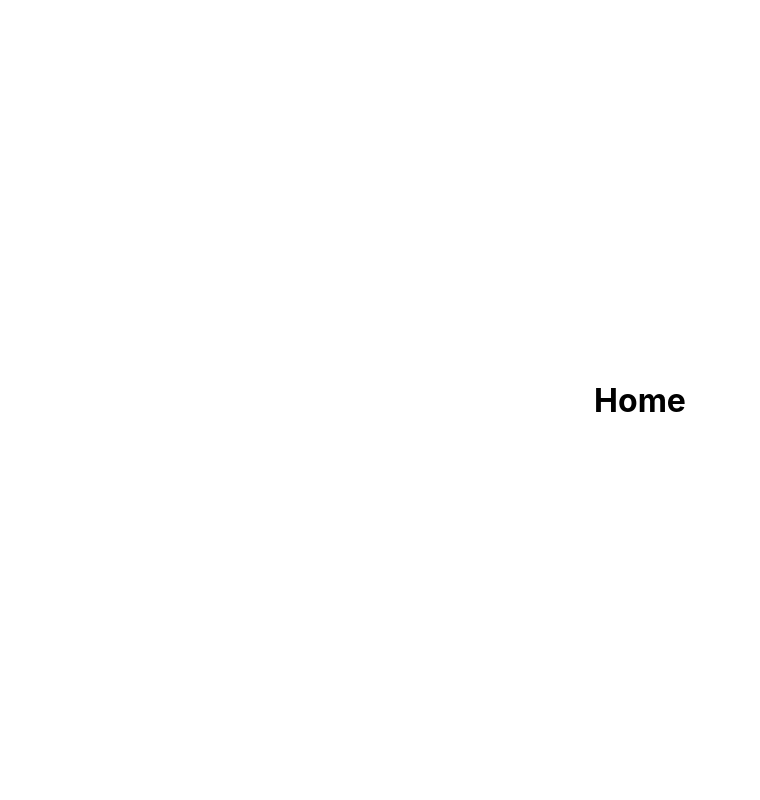
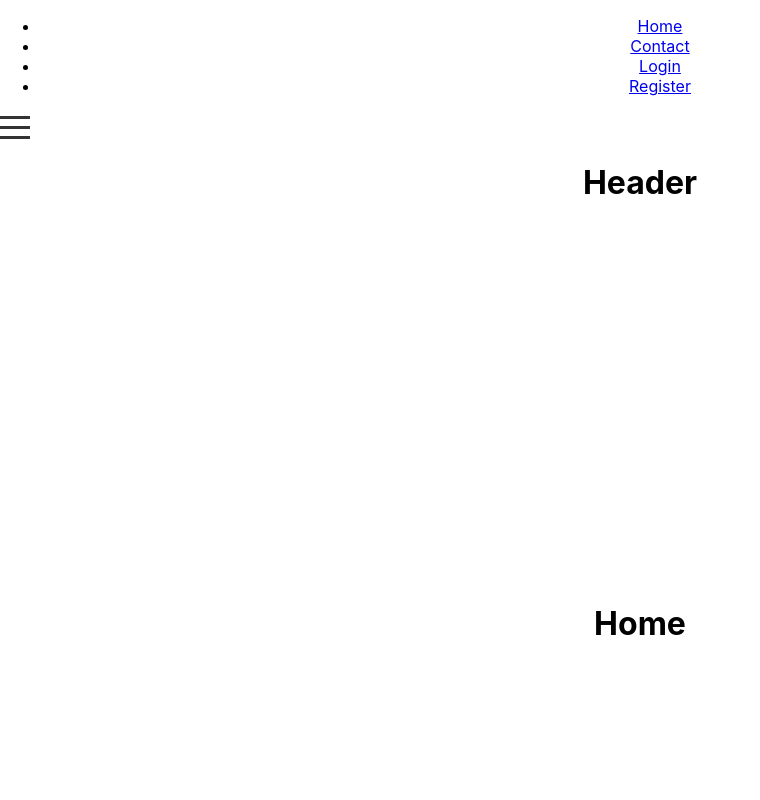
Before and after one commit to ozz1webdev/sokrates, a React (Create React App) app in the folder frontend/: page / in a window 1280 px wide. Shown: the top 800 px of the page, without its empty margins (0-760 px from the left). Built offline with nearby package versions, Linux system fonts and the light colour scheme.

Commit message:
creating navbar

```diff
--- a/frontend/src/App.js
+++ b/frontend/src/App.js
@@ -1,10 +1,32 @@
 import './App.css';
 import Homepage from './pages/home.jsx';
+import Navbar from './components/navbar.jsx';
+
+const Layout = ({ children }) => {
+  return (
+    <div>
+      <header>
+        <h1>Header</h1>
+      </header>
+      <main>
+        {children}
+      </main>
+      <footer>
+        <h1>Footer</h1>
+      </footer>
+    </div>
+  );
+};
 
 function App() {
   return (
     <div className="App">
-      <Homepage />
+
+      <Navbar />
+
+      <Layout>
+        <Homepage />
+      </Layout>
     </div>
   );
 }
--- /dev/null
+++ b/frontend/src/components/burgermenu.jsx
@@ -0,0 +1,33 @@
+import React, { useState } from 'react';
+import styles from '../styles/burgermenu.module.css';
+
+const BurgerMenu = () => {
+    const [isOpen, setIsOpen] = useState(false);
+
+    const toggleMenu = () => {
+        setIsOpen(!isOpen);
+    };
+
+    return (
+        <div className={styles.burgerMenu}> {/* Apply styles using styles.variableName */}
+            <div
+                className={`${styles.burger} ${isOpen ? styles.open : ''}`}
+                onClick={toggleMenu}
+            >
+                <div className={styles.bar}></div>
+                <div className={styles.bar}></div>
+                <div className={styles.bar}></div>
+            </div>
+            <nav className={`${styles.nav} ${isOpen ? styles.open : ''}`}>
+                <ul>
+                    <li><a href="#home">Home</a></li>
+                    <li><a href="#contact">Contact</a></li>
+                    <li><a href="#login">Login</a></li>
+                    <li><a href="#registr">Register</a></li>
+                </ul>
+            </nav>
+        </div>
+    );
+};
+
+export default BurgerMenu;
--- /dev/null
+++ b/frontend/src/components/navbar.jsx
@@ -0,0 +1,20 @@
+import React from "react";
+import styles from '../styles/navbar.module.css';
+import Burgermenu from './burgermenu.jsx';
+
+function Navbar() {
+
+    return (
+        <div>
+            <ul>
+                <li><a href="#home">Home</a></li>
+                <li><a href="#contact">Contact</a></li>
+                <li><a href="#login">Login</a></li>
+                <li><a href="#register">Register</a></li>
+            </ul>
+            <Burgermenu />
+        </div>
+    );
+}
+
+export default Navbar;
--- /dev/null
+++ b/frontend/src/styles/burgermenu.module.css
@@ -0,0 +1,78 @@
+.burger-menu {
+    position: fixed;
+    top: 20px;
+    right: 20px;
+    z-index: 1000;
+}
+
+.burger {
+    cursor: pointer;
+    display: flex;
+    flex-direction: column;
+    justify-content: space-around;
+    width: 30px;
+    height: 30px;
+    background: transparent;
+    border: none;
+}
+
+.bar {
+    height: 3px;
+    width: 100%;
+    background: #333;
+    transition: all 0.3s ease;
+}
+
+.burger.open .bar:nth-child(1) {
+    transform: rotate(45deg) translate(5px, 5px);
+}
+
+.burger.open .bar:nth-child(2) {
+    opacity: 0;
+}
+
+.burger.open .bar:nth-child(3) {
+    transform: rotate(-45deg) translate(5px, -5px);
+}
+
+.nav {
+    background: rgba(90, 149, 173, 0.32);
+    border-radius: 5px;
+    box-shadow: 0 4px 30px rgba(0, 0, 0, 0.1);
+    backdrop-filter: blur(7px);
+    -webkit-backdrop-filter: blur(5px);
+    border: 1px solid rgba(90, 149, 173, 0.3);
+
+    display: none; /* Hide nav by default */
+    position: absolute;
+    top: 0px;
+    left: 50px;
+    width: 200px;
+}
+
+.nav.open {
+    display: block; /* Show nav when open */
+}
+
+.nav ul {
+    list-style-type: none;
+    padding: 0;
+    margin: 0;
+}
+
+.nav li {
+    padding: 15px;
+    text-align: center;
+    color:red;
+}
+
+.nav a {
+    text-decoration: none;
+    text-shadow: #373535 1px 1px 1px;
+    color: #a9a1a1;
+    font-weight: bold;
+}
+
+.nav a:hover {
+    color: #007bff; /* Change color on hover */
+}
```
Also changed, not shown: frontend/src/styles/navbar.module.css (added).
